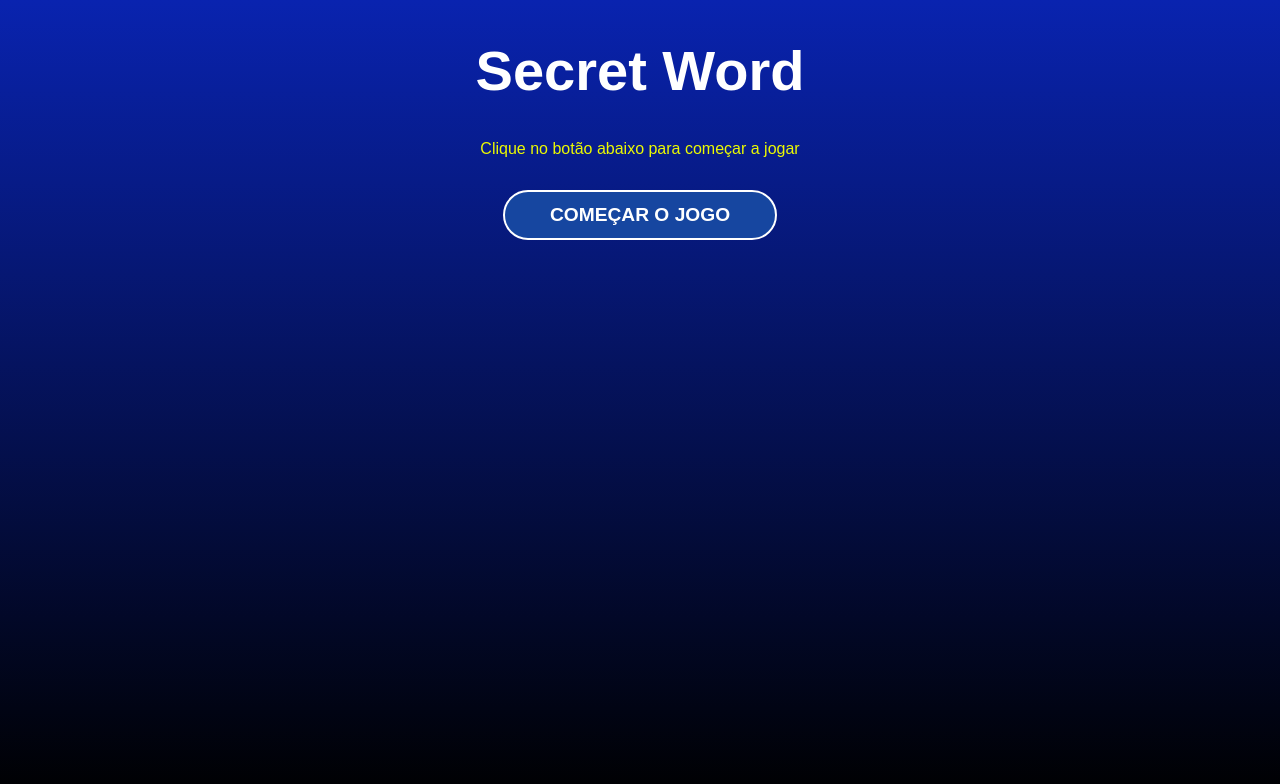
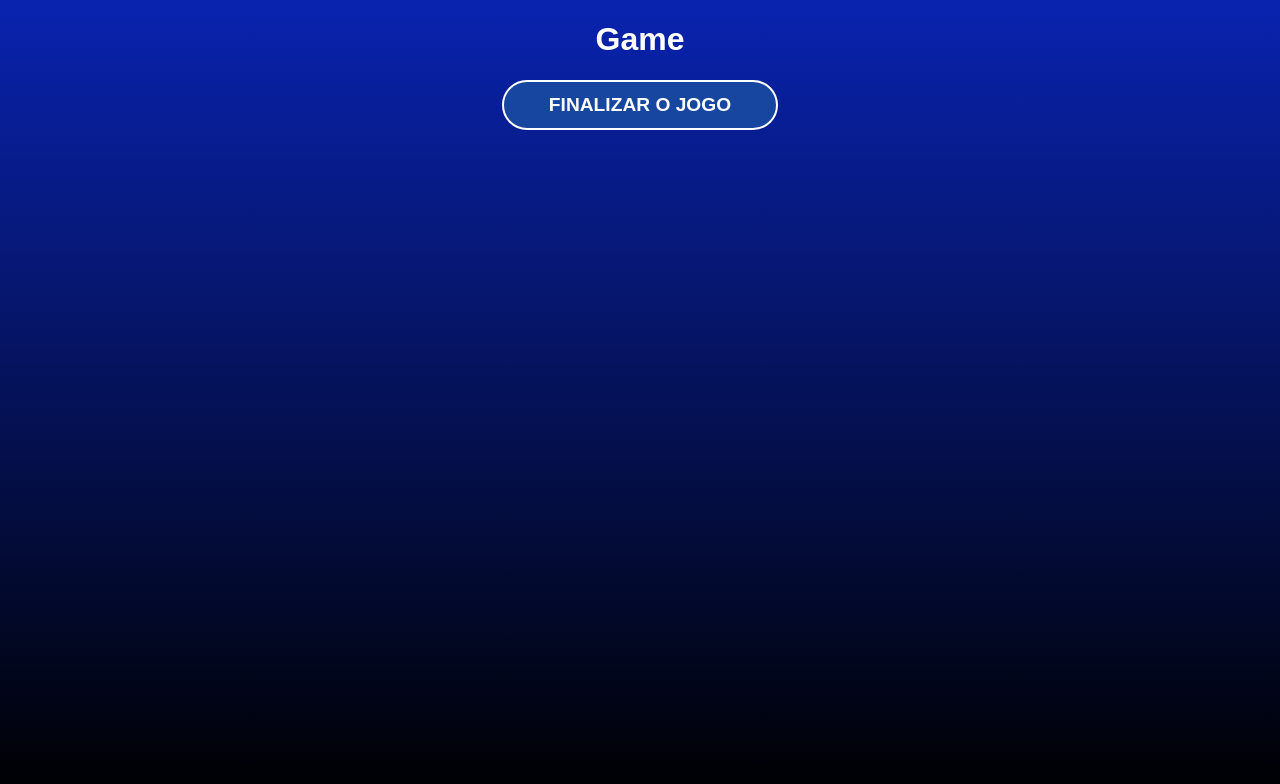
Before and after one commit to Mateusinbessa/secret-word, a React (Vite) app: page / in a window 1280 px wide. Both pictures are taken after a click on the button "COMEÇAR O JOGO". Shown: the top 784 px of the page. Built offline with nearby package versions, Linux system fonts and the light colour scheme.

Commit message:
Alternando os estagios do jogo

```diff
--- a/src/App.jsx
+++ b/src/App.jsx
@@ -15,7 +15,7 @@
 //stages
 const stages = [
   {id: 1, name: "start"},
-  {id: 2, name: "gamer"},
+  {id: 2, name: "game"},
   {id: 3, name: "end"},
 ]
 
@@ -23,14 +23,28 @@
   const [count, setCount] = useState(0)
   const [gameStage, setGameStage] = useState(stages[0].name)
   const [words] = useState(wordsList)
-  console.log(words)
+
+//start the secret-word game
+  const startGame = () => {
+    setGameStage(stages[1].name)
+  }
+
+//process the letter input
+const verifyLetter = () => {
+  setGameStage(stages[2].name)
+}
+
+//restarts the game
+const retry = () => {
+  setGameStage(stages[0].name)
+}
 
   return (
     <>
       <div id='Container'>
-        {gameStage === 'start' && <StartScreen />}
-        {gameStage === 'game' && <Game />}
-        {gameStage === 'end' && <GameOver />}
+        {gameStage === 'start' && <StartScreen startGame={startGame} />}
+        {gameStage === 'game' && <Game verifyLetter={verifyLetter} />}
+        {gameStage === 'end' && <GameOver retry={retry} />}
       </div>
     </>
   )
--- a/src/components/Game.jsx
+++ b/src/components/Game.jsx
@@ -1,9 +1,10 @@
 import "./Game.css"
 
-const Game = () => {
+const Game = ({ verifyLetter }) => {
   return (
     <div>
-
+        <h1>Game</h1>
+        <button onClick={verifyLetter}>Finalizar o jogo</button>
     </div>
   )
 }
--- a/src/components/GameOver.jsx
+++ b/src/components/GameOver.jsx
@@ -1,9 +1,10 @@
 import "./GameOver.css"
 
-const GameOver = () => {
+const GameOver = ({ retry }) => {
   return (
     <div>
-
+        <h1>Game Over</h1>
+        <button onClick={retry}>Jogar novamente</button>
     </div>
   )
 }
--- a/src/components/StartScreen.jsx
+++ b/src/components/StartScreen.jsx
@@ -1,10 +1,10 @@
 import './StartScreen.css'
-const StartScreen = () => {
+const StartScreen = ({ startGame }) => {
   return (
     <div className="start">
         <h1>Secret Word</h1>
         <p>Clique no botão abaixo para começar a jogar</p>
-        <button>Começar o jogo</button>
+        <button onClick={startGame}>Começar o jogo</button>
     </div>
   )
 }
```
